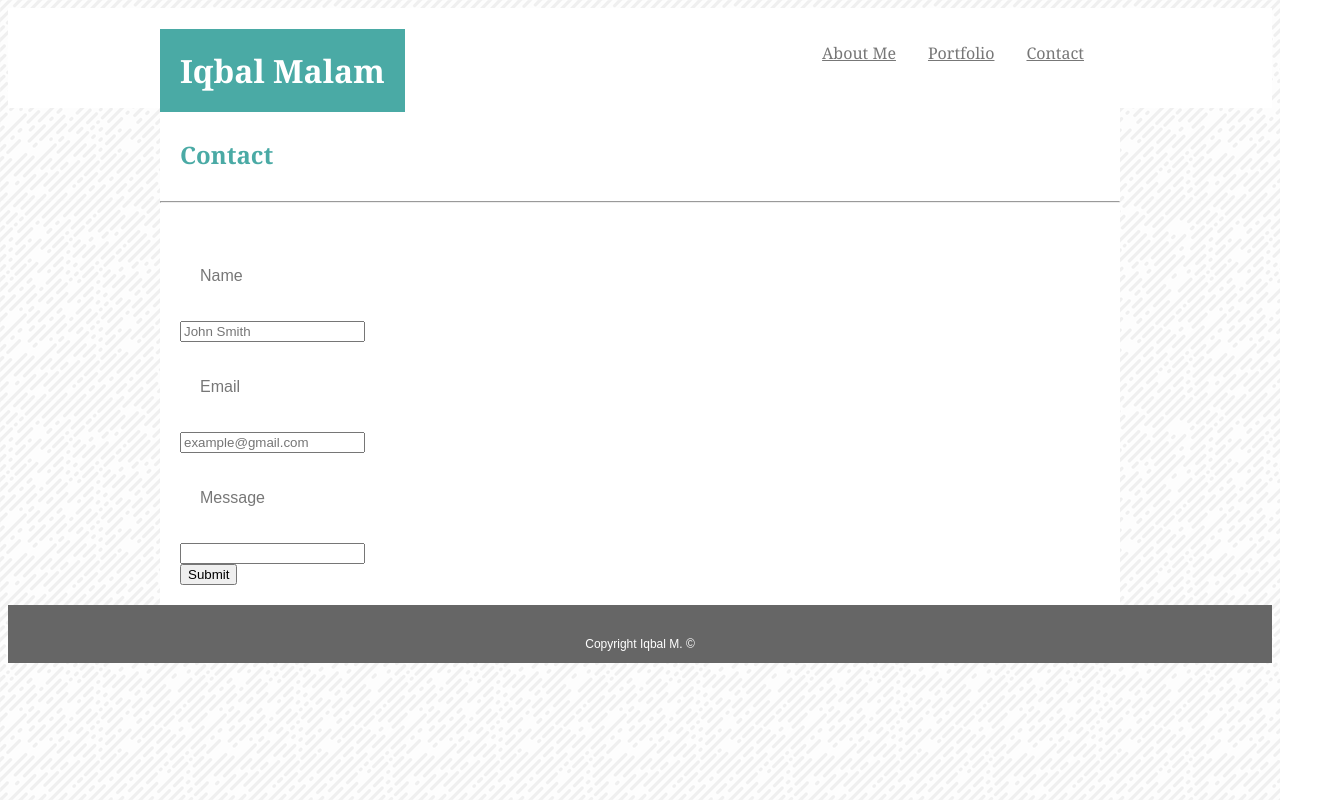
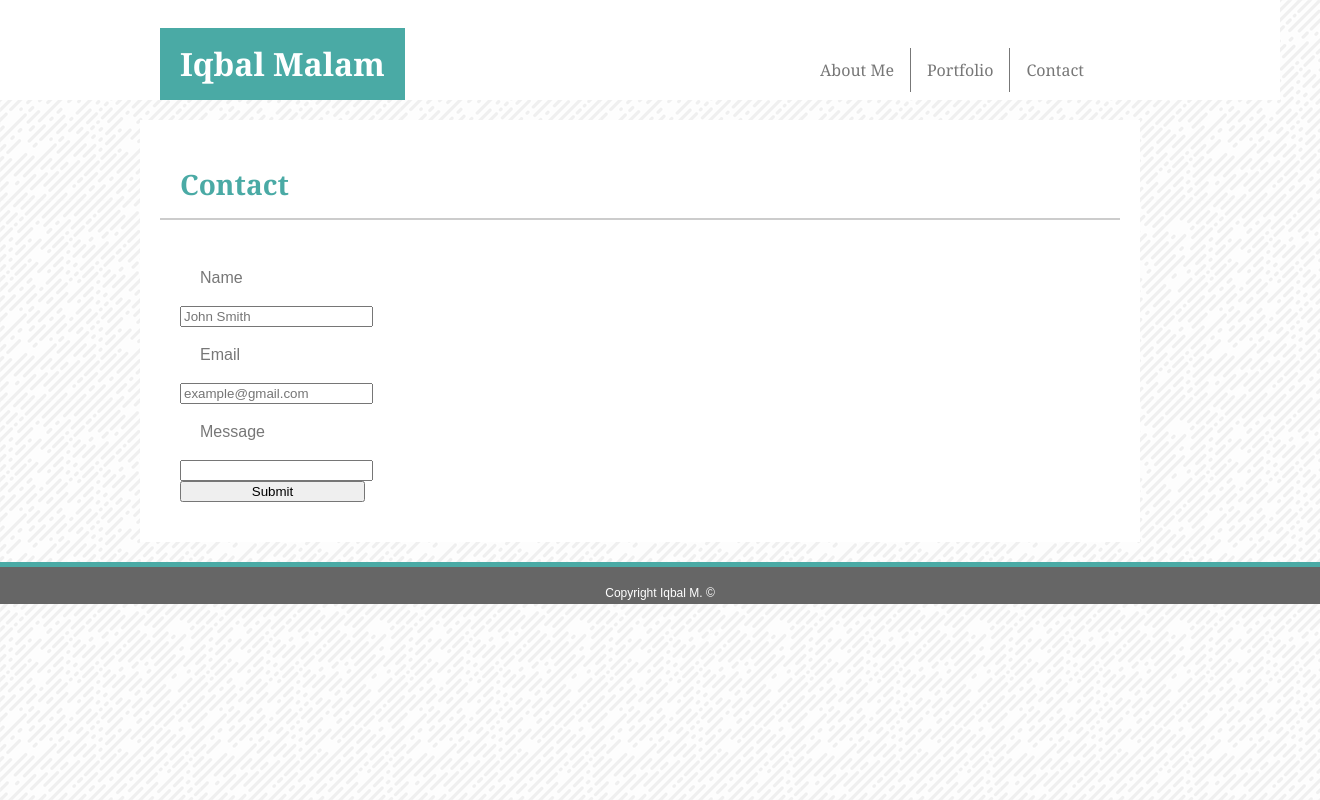
Before and after one commit to imalam64/Basic-Portfolio, a plain HTML site: page contact.html in a window 1280 px wide. Shown: the whole page, 1320 px wide, since content can reach past the window. Drawn offline with Linux system fonts and the light colour scheme.

Commit message:
fixed padding and margins

```diff
--- a/assets/css/style.css
+++ b/assets/css/style.css
@@ -4,7 +4,9 @@ body{
 
 .banner{
     background: #ffffff;
-    margin: 0 auto;
+    margin-left: auto;
+    margin-right: auto;
+    margin-bottom: 20px;
     width: 100%;
     height: 100px;
 }
@@ -14,18 +16,22 @@ body{
     width: 960px;
     height: 100%;
     font-family: 'Georgia', 'Times New Roman', Times, serif;
-    background-color: #ffffff;
     border-color: #cccccc;
     align-content: center;
     margin: 0 auto;
+    padding: 20px;
 
 }
 
 .header h1{
     float: left;
     background-color: #4aaaa5;
+    font-family: 'Georgia', 'Times New Roman', Times, serif;
+    font-weight: bold;
+    font-size: 32px;
     color: #ffffff;
     padding: 20px;
+    margin-bottom: 0px;
 
 }
 
@@ -48,6 +54,12 @@ body{
     text-align: center;
     padding: 14px 16px;
     color: #777777;
+    text-decoration:none;
+}
+
+.portfoliobttn{
+    border-right: 1px solid #777777;
+    border-left: 1px solid #777777;
 }
 
 
@@ -55,19 +67,23 @@ body{
     clear: both;
     width: 960px;
     margin: 0 auto;
+    margin-bottom: 20px;
     background: #ffffff;
     overflow: auto;
+    padding: 20px;
 
 }
 
 .contents h2{
     font-family: 'Georgia', Times, Times New Roman, serif;
+    font-size: 28px;
+    font-weight: bold;
     color: #4aaaa5;
     padding: 20px;
     margin-bottom: 10px;
     margin-top: 10px;
+    border-bottom: 2px solid #cccccc;
 }
-
 
 .contents p{
     font-family: 'Arial', 'Helvetica Neue', Helvetica, sans-serif;
@@ -87,15 +103,21 @@ float: left;
 object-fit: contain;
 }
 
+input{
+    width: 100%;
+}
+
 .footer{
     clear: both;
-    overflow: auto;
     width: 100%;
     text-align: center;
     background-color: #666666;
     color: #ffffff;
     font-family: 'Arial', 'Helvetica Neue', Helvetica, sans-serif;
     font-size: 12px;
-    padding-top: 20px;
-    border-top: 10px #4aaaa5;
+    padding: 20px; /*this creates a scrollbar in the footer*/
+    padding-bottom: 5px;
+    overflow: auto;
+    margin-top: 20px;
+    border-top: 5px solid #4aaaa5;
 }
--- a/contact.html
+++ b/contact.html
@@ -2,7 +2,8 @@
 <html>
 <head>
     <title>Contact</title>
-    <link rel="stylesheet" type="text/css" media="screen" href="assets/css/style.css" />
+    <link rel="stylesheet" type="text/css" media="screen" href="assets/css/reset.css"/>
+    <link rel="stylesheet" type="text/css" media="screen" href="assets/css/style.css"/>
 </head>
 <body>
     <div class="banner">
@@ -19,7 +20,6 @@
 
     <div class="contents">
         <h2>Contact</h2>
-        <hr>
         <div class ="form">
             <p>Name</p>
                 <input type="text" name="name" placeholder="John Smith">
```
Also changed, not shown: index.html (+2 -2 lines), portfolio.html (+2 -2 lines).
